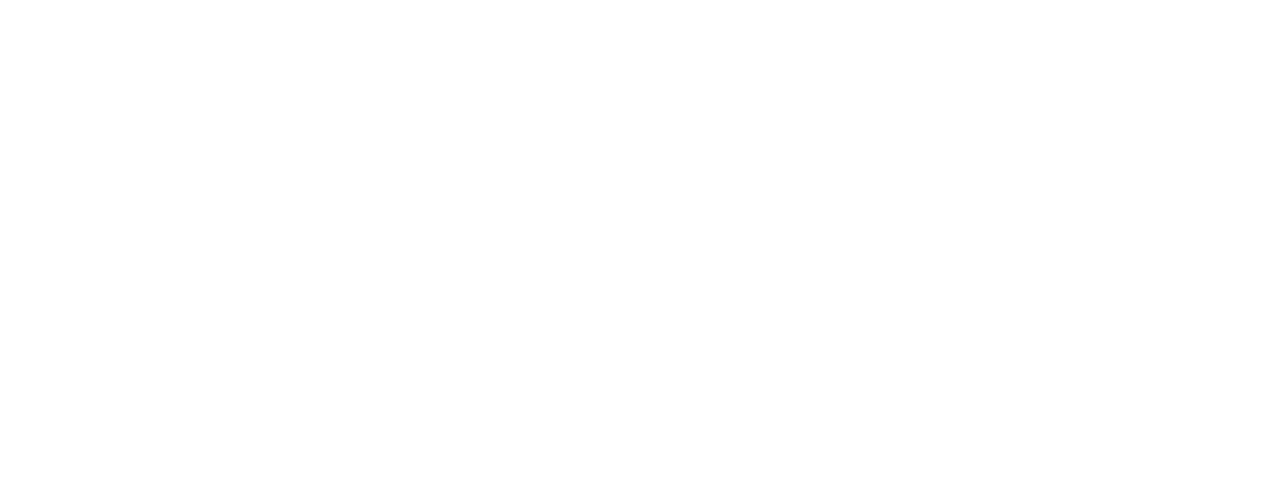
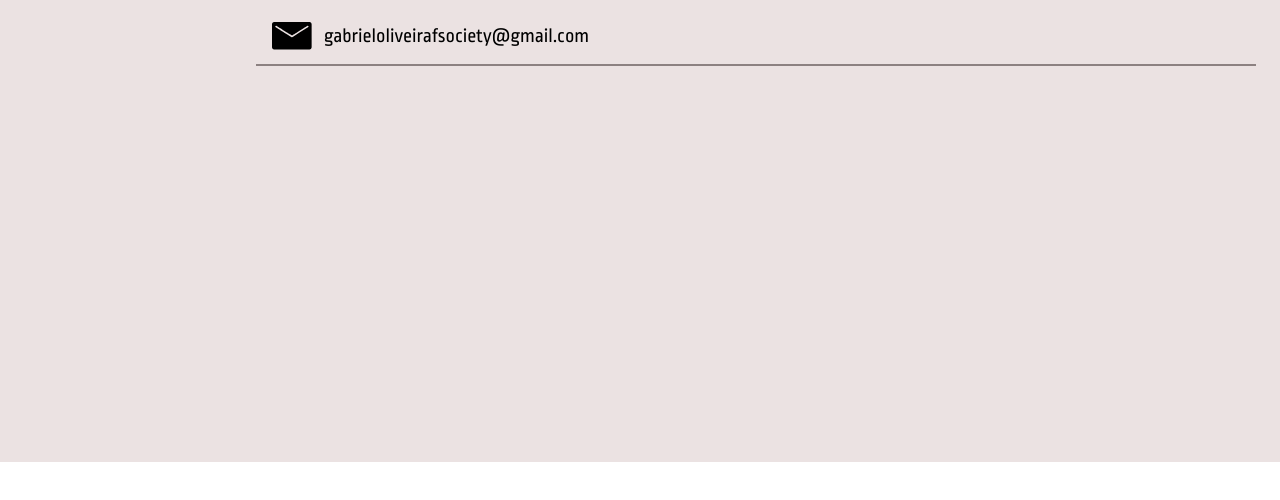
Before and after one commit to vitorpythonico/portfolio-fotografo, a React (Vite) app in the folder react/: page / in a window 1280 px wide. Shown: the top 500 px of the page. Built offline with nearby package versions, Linux system fonts and the light colour scheme; a web font is replaced by a local one.

Commit message:
feat: add component EmailBar

```diff
--- a/react/src/App.jsx
+++ b/react/src/App.jsx
@@ -1,7 +1,9 @@
+import EmailBar from './components/EmailBar';
+
 function App() {
   return (
     <>
-
+      <EmailBar />
     </>
   )
 }
--- a/react/src/components/EmailBar/index.css
+++ b/react/src/components/EmailBar/index.css
@@ -0,0 +1,24 @@
+.email-bar {
+	grid-area: header;
+
+	width: 100%;
+}
+
+.email-bar > .content {
+	display: flex;
+	align-items: center;
+
+	margin: 1em 0 0.5em 1em;
+}
+
+#email {
+	font-family: var(--email_font);
+	font-size: var(--email-text_size);
+	margin-left: 0.6em;
+}
+
+#line {
+	width: 1000px;
+	height: 2px;
+	background: #8C8181;
+}
--- a/react/src/components/EmailBar/index.jsx
+++ b/react/src/components/EmailBar/index.jsx
@@ -1,6 +1,14 @@
 import './index.css'
+import emailIcon from '../../assets/icon-email.svg'
 
 export default function EmailBar() {
 	return (
+		<div className="email-bar">
+			<div className="content">
+				<img className="svg-images" src={emailIcon} alt="Email icon" />
+				<p id="email">gabrieloliveirafsociety@gmail.com</p>
+			</div>
+			<div id="line"></div>
+		</div>
 	)
 }
--- a/react/src/styles.css
+++ b/react/src/styles.css
@@ -14,3 +14,31 @@
 	--aside-text_size: 18px;
 	--personalName-text_size: 30px;
 }
+
+* {
+	margin: 0;
+	padding: 0;
+	box-sizing: border-box;
+}
+
+.svg-images {
+	width: 40px;
+	height: 40px;
+}
+
+body {
+	width: 100%;
+}
+
+#root {
+	display: grid;
+	grid-template-columns: 1fr 4fr;
+	grid-template-rows: 1fr 6fr;
+	grid-template-areas: "  .   header"
+						 "aside main";
+
+	background: var(--bg_color);
+
+	width: 100%;
+	height: 100%;
+}
```
